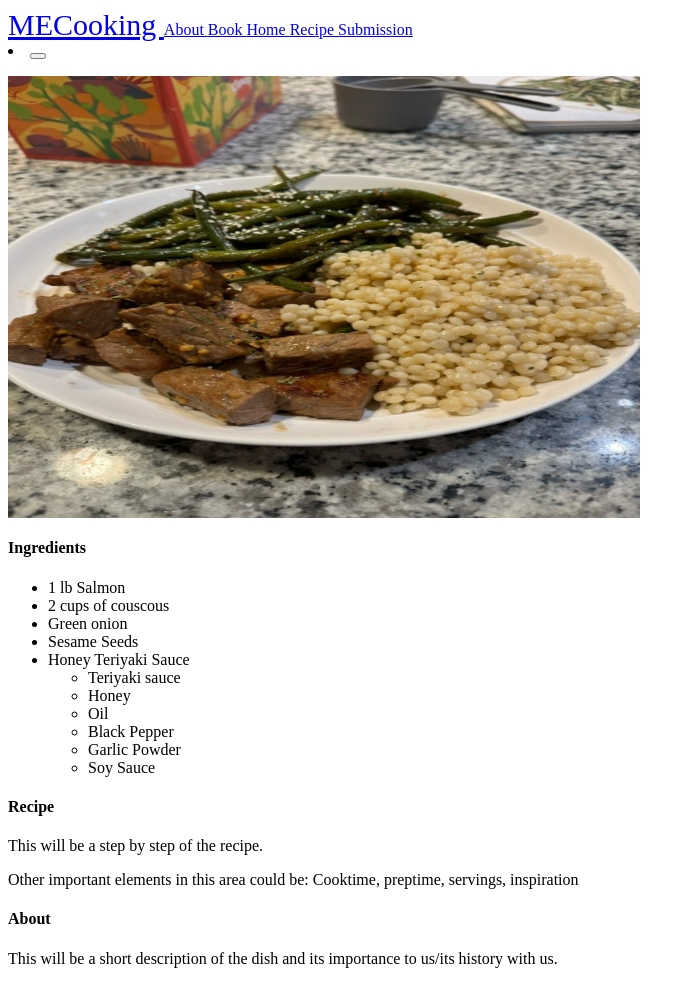
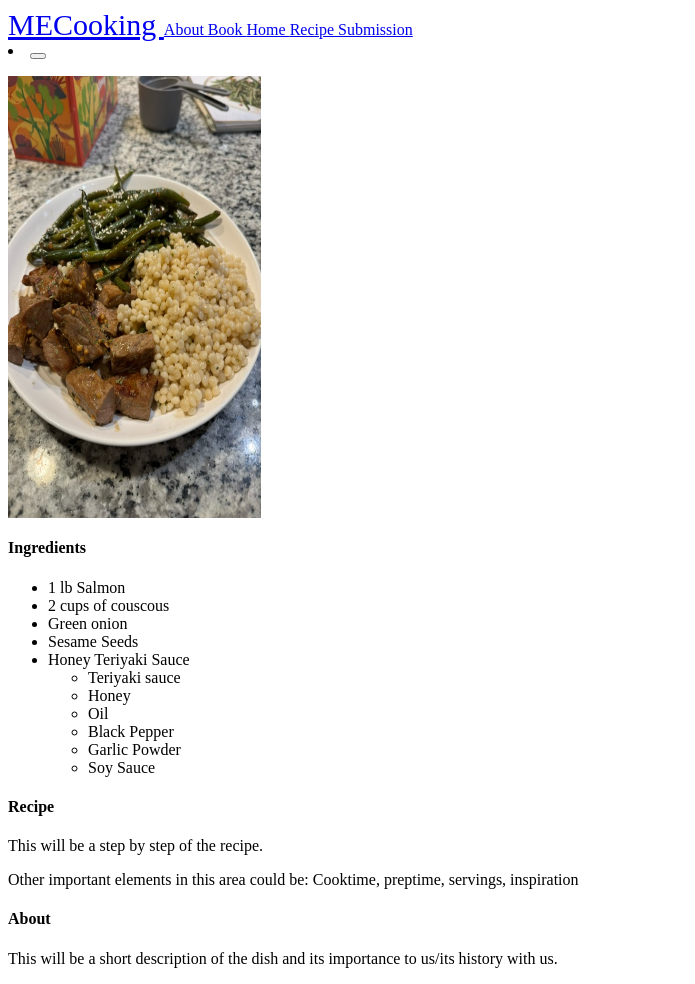
Before and after one commit to MM100301/MECooking, a Jekyll site: the page built from _beef/GarlicSteakBites.md, in a window 1280 px wide. Shown: the whole page, without its empty margins (0-695 px from the left). Built offline with Jekyll 4.4.1, drawn with Linux system fonts in a browser that asks for light colours.

Commit message:
Update recipe.html

```diff
--- a/_layouts/recipe.html
+++ b/_layouts/recipe.html
@@ -1,7 +1,7 @@
 <html>
   {% include header.html %}
   <style>
-    .recipePic {horizontal-align: right; width: 50%; height: 50%;}
+    .recipePic {horizontal-align: right; vertical-align: right; width: 20%; height: 50%;}
     h4 {align:left;}
     p {align: left;}
     ul {align: left;}
```
